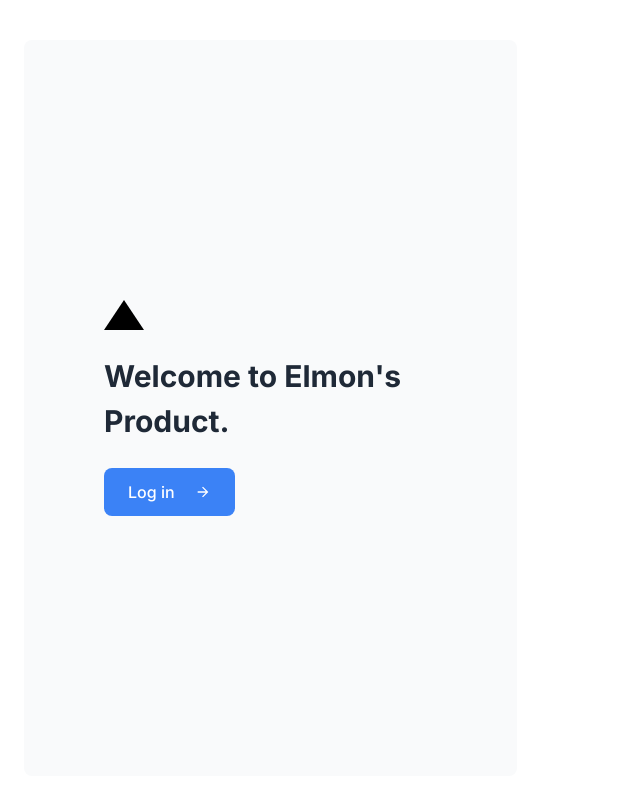
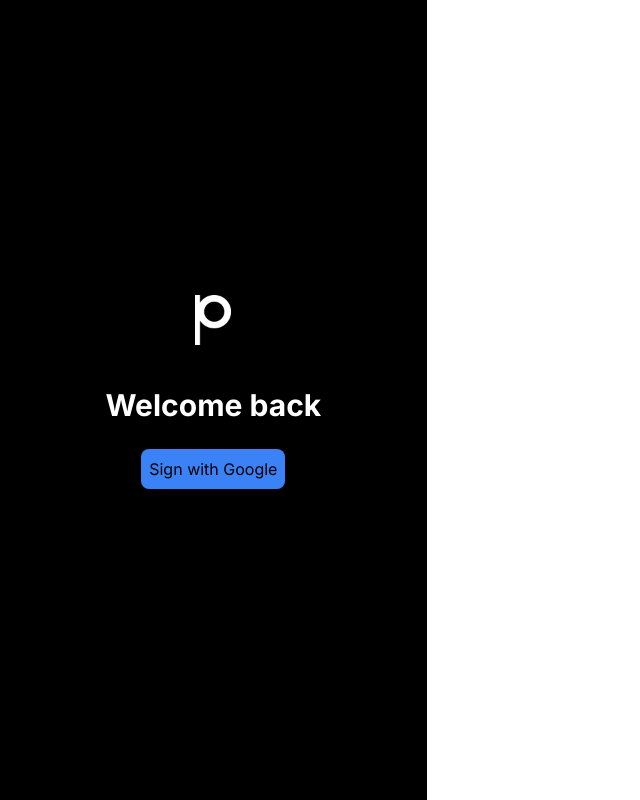
Before and after one commit to Edmond0116/demo-schedule, a Next.js app: page / in a window 1280 px wide. Shown: the whole page, without its empty margins (0-640 px from the left). Built offline with nearby package versions, Linux system fonts and the light colour scheme.

Commit message:
Update page.tsx
feat: rebuild the login page

```diff
--- a/app/page.tsx
+++ b/app/page.tsx
@@ -1,145 +1,35 @@
-'use client'
 // import AcmeLogo from '@/app/ui/acme-logo';
-// import { ArrowRightIcon } from '@heroicons/react/24/outline';
-import Link from 'next/link'
-// import { lusitana }  from '@/app/ui/fonts';
-// import Image from 'next/image'
-import { ArrowForwardIcon } from '@chakra-ui/icons'
+// import LoginForm from '@/app/ui/login-form';
+// 'use client'
+import { SignIn } from './ui/SignIn'
+import { Text } from '@chakra-ui/react'
+import { Image } from '@chakra-ui/react'
 export default function Page() {
   return (
-    <main className="flex min-h-screen flex-col p-6">
-      <div className="mt-4 flex grow flex-col gap-4 md:flex-row">
-        <div className="flex flex-col justify-center gap-6 rounded-lg bg-gray-50 px-6 py-10 md:w-2/5 md:px-20">
-          <div className="h-0 w-0 border-b-[30px] border-l-[20px] border-r-[20px] border-b-black border-l-transparent border-r-transparent" />
-
-          <p className={`text-xl text-gray-800 md:text-3xl md:leading-normal`}>
-            <strong>Welcome to Elmon's Product.</strong>
-          </p>
-          <Link
-            href="/login"
-            className="flex items-center gap-5 self-start rounded-lg bg-blue-500 px-6 py-3 text-sm font-medium text-white transition-colors hover:bg-blue-400 md:text-base"
-          >
-            <span>Log in</span>
-            <ArrowForwardIcon className="w-5 md:w-6" />
-          </Link>
+    <main className="flex flex-col md:flex-row md:h-full">
+      <div className="w-full md:w-1/3">
+        <div className="bg-black relative h-screen flex items-center justify-center flex-col space-y-2.5 ">
+          <Image
+            boxSize="50px"
+            className="object-contain "
+            src="icon.png"
+            alt="Planning"
+          />
+          <div className="flex flex-col justify-center">
+            <Text
+              className="pt-8 text-center w-full max-w-[500px] text-3xl "
+              as="b"
+              color="white"
+            >
+              Welcome back
+            </Text>
+          </div>
+          <div className="p-4">
+            <SignIn />
+          </div>
         </div>
       </div>
+      <div className="w-full md:w-2/3"></div>
     </main>
   )
 }
-
-// 'use client'
-// // import Image from 'next/image'
-// import Nav from './ui/nav'
-// import Burger from './ui/burger'
-// import { Center, ChakraProvider, Divider } from '@chakra-ui/react'
-// import { Card, CardHeader, CardBody, CardFooter } from '@chakra-ui/react'
-// import { Button } from '@chakra-ui/react'
-// import { Image, Stack, Text, Heading, SimpleGrid } from '@chakra-ui/react'
-// import { SignIn } from './ui/sign-in'
-
-// // 2. Call `extendTheme` and pass your custom values
-
-// export default function Home() {
-//   return (
-//     // <main className="flex min-h-screen flex-col items-center justify-between p-6">
-//     <main className="flex min-h-screen flex-rol">
-//       <div className="w-1/8 sm:w-1/6 md:w-1/4">
-//         <Nav />
-//       </div>
-//       <div
-//         id="g_id_onload"
-//         data-client_id="696926247498-oroon8q33sc74q6v011539qrjn2u47or.apps.googleusercontent.com"
-//         data-context="signin"
-//         data-ux_mode="popup"
-//         data-login_uri="localhost:3000/login"
-//         data-auto_select="true"
-//         data-itp_support="true"
-//       ></div>
-
-//       <div
-//         className="g_id_signin"
-//         data-type="standard"
-//         data-shape="rectangular"
-//         data-theme="outline"
-//         data-text="signin_with"
-//         data-size="large"
-//         data-logo_alignment="left"
-//       ></div>
-//       <div className="flex flex-col items-start w-7/8 sm:w-5/6 md:w-3/4 p-6 overflow-y-scroll">
-//         <div className="sm:p-2 md:p-2 lg:p-4">
-//           <h1 className="text-orange-400 w-fit h-fit z-0 text-sm sm:text-sm md:text-base lg:text-2xl">
-//             Who am I?
-//           </h1>
-//         </div>
-//         <div>
-//           <div className="text-base/6 text-sm sm:text-sm md:text-base lg:text-lg  p-4 w-fit h-fit z-10">
-//             <ul className="list-disc list-inside">
-//               <li>Complete 2 revenue-related projects:</li>
-//               <div className="p-4">
-//                 <ul className="list-disc list-inside">
-//                   <li>
-//                     Launch subscription service, achieving 2500 users
-//                     subscribing within three months from 0.
-//                   </li>
-//                   <li>
-//                     Launch subscription service, achieving 2500 users
-//                     subscribing within three months from 0.
-//                   </li>
-//                 </ul>
-//               </div>
-//             </ul>
-//           </div>
-//         </div>
-//         <ChakraProvider>
-//           <div className="p-4 md-flex ">
-//             <h1 className="text-orange-400 sm:text-sm md:text-base lg:text-2xl w-fit h-fit z-0">
-//               Who am I?
-//             </h1>
-//           </div>
-//           <SimpleGrid
-//             spacing={4}
-//             templateColumns="repeat(auto-fill, minmax(300px, 1fr))"
-//           >
-//             <Card className="items-end w-full md:w-auto">
-//               <CardBody>
-//                 <div
-//                   style={{
-//                     display: 'flex',
-//                     justifyContent: 'left',
-//                   }}
-//                 >
-//                   <Image
-//                     src="/IMG_1153.png"
-//                     alt="Tokyo Tower at night"
-//                     className="place-items-center"
-//                     width={150}
-//                     height={150}
-//                     borderRadius="lg"
-//                   />
-//                 </div>
-//                 <Stack mt="6" spacing="3">
-//                   <Heading size="md">Living room Sofa</Heading>
-//                   <Text className="text-base/6 sm:text-sm md:text-lg lg:text-base">
-//                     This sofa is perfect for modern tropical spaces, baroque
-//                     inspired spaces, earthy toned spaces and for people who love
-//                     a chic design with a sprinkle of vintage design.
-//                   </Text>
-//                 </Stack>
-//               </CardBody>
-//               <CardFooter>
-//                 <Button
-//                   className="absolute inset-y-0 right-0"
-//                   variant="solid"
-//                   colorScheme="blue"
-//                 >
-//                   Read more...
-//                 </Button>
-//               </CardFooter>
-//             </Card>
-//           </SimpleGrid>
-//         </ChakraProvider>
-//       </div>
-//     </main>
-//   )
-// }
```
